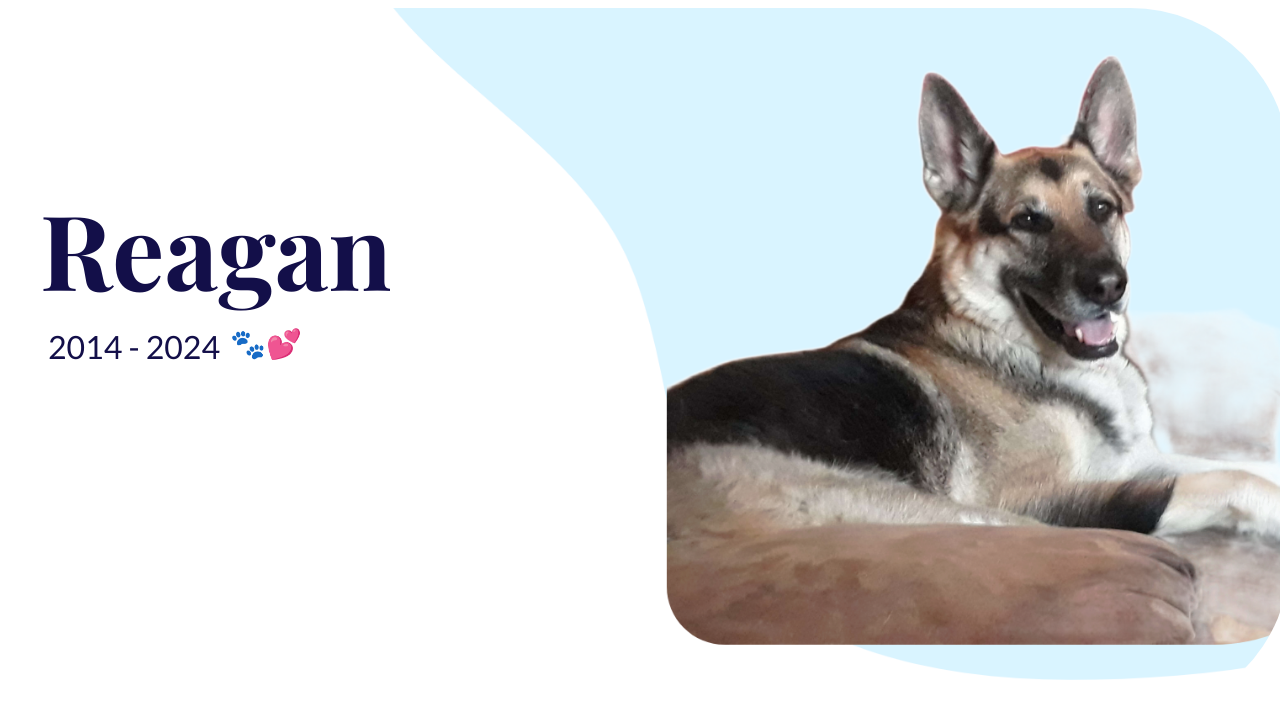
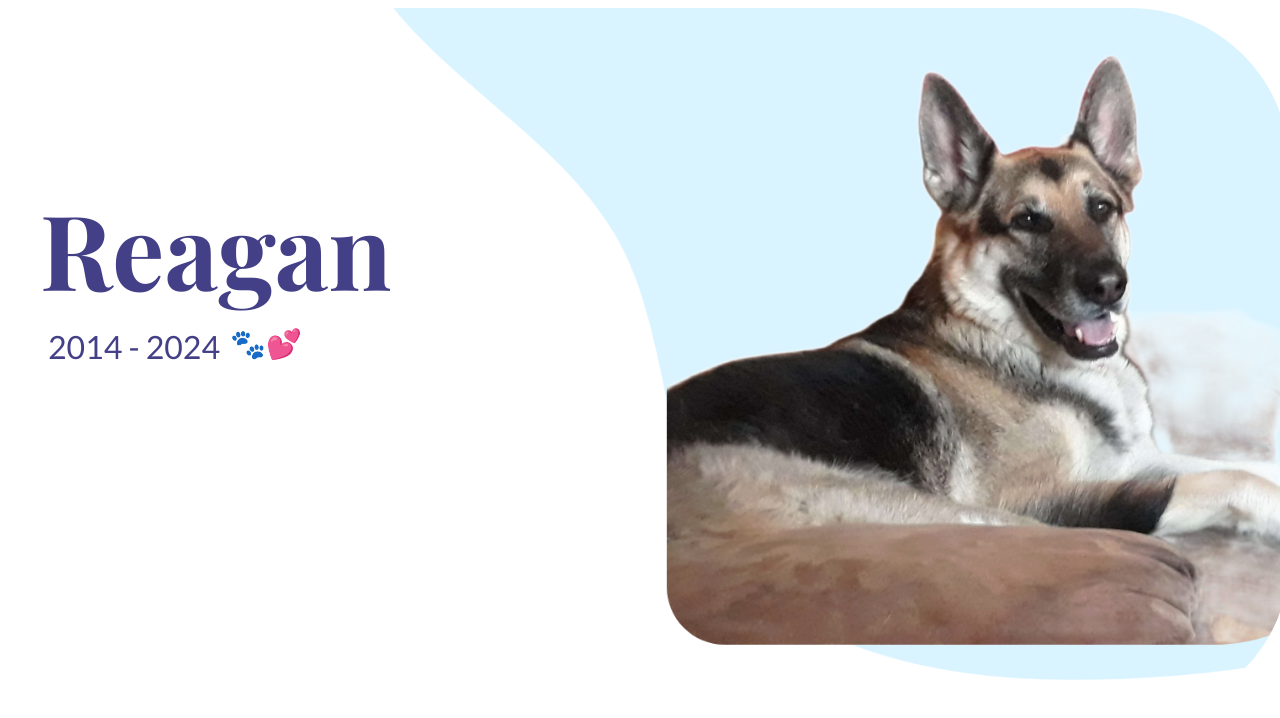
Before and after one commit to LRSORRENTI/test-rey, a plain HTML site: page index.html in a window 1280 px wide. Drawn offline with nearby package versions, Linux system fonts and the light colour scheme.

Commit message:
changed title color

```diff
--- a/style.css
+++ b/style.css
@@ -1,7 +1,7 @@
 :root {
   --title-font: "Playfair Display", serif;
   --lato: "Lato", serif;
-  --text-color: #130f49;
+  --text-color: #444087;
 }
 
 .fade-in {
```
